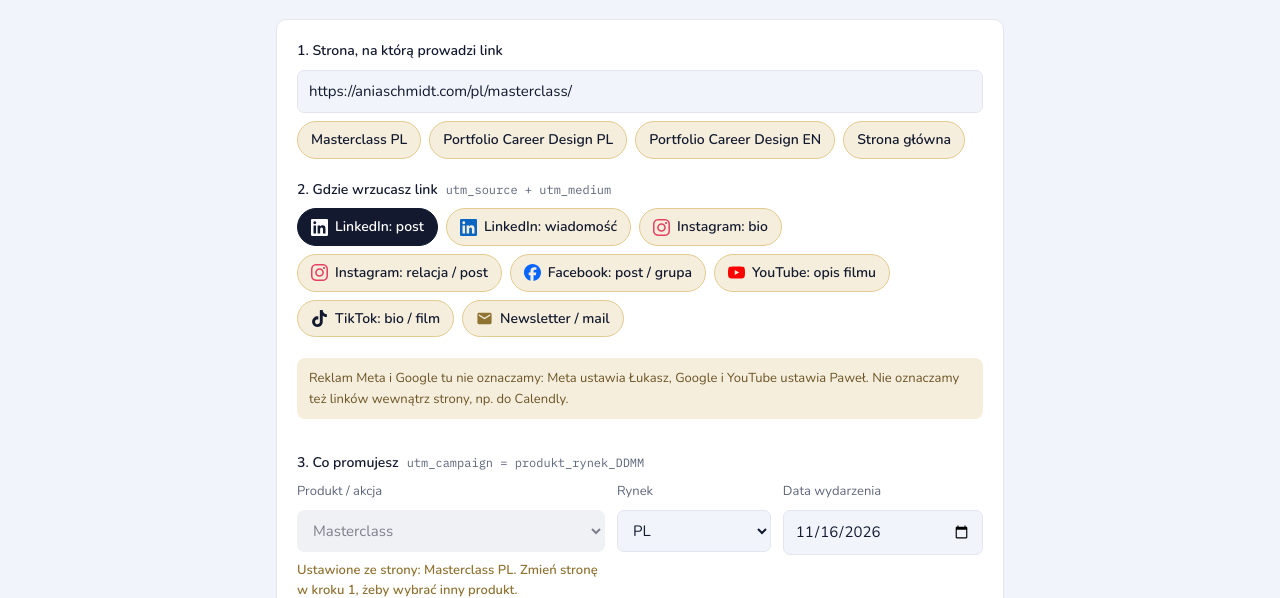
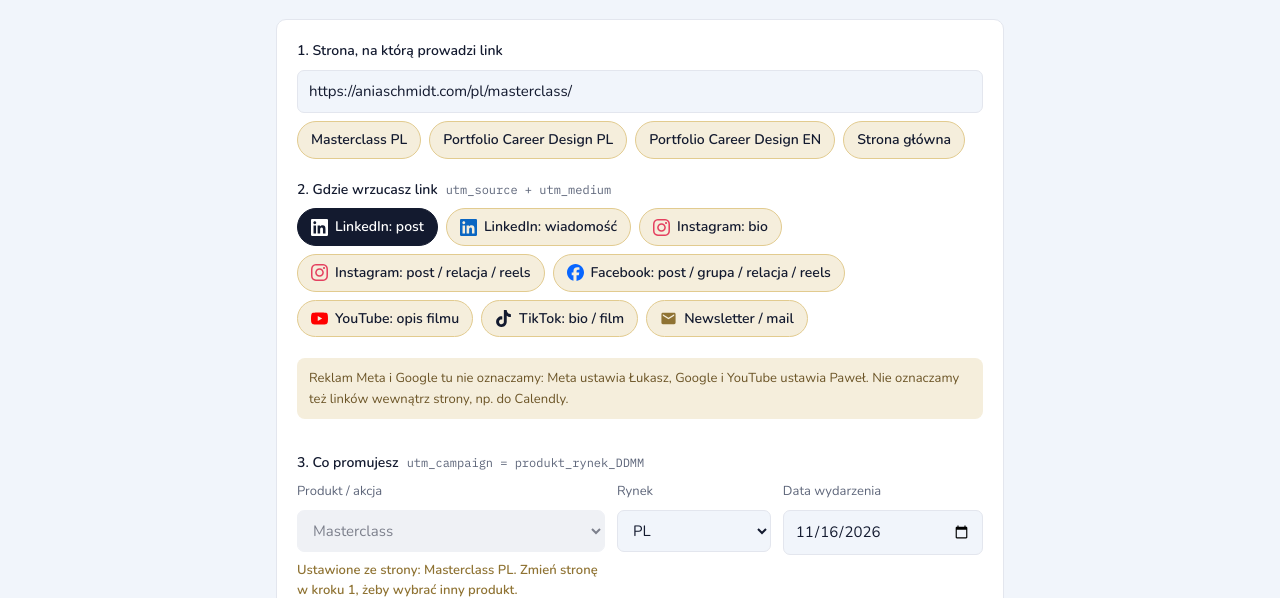
Before and after one commit to somesynergy-cpu/kreator-utm, a plain HTML site: page index.html in a window 1280 px wide. Shown: the part 202-800 px from the top of the page. Drawn offline with nearby package versions, Linux system fonts and the light colour scheme; a web font is replaced by a local one.

Commit message:
Instagram i Facebook: post / relacja / reels (+ grupa)
Co-Authored-By: Claude Opus 5.5 <noreply@anthropic.com>

```diff
--- a/index.html
+++ b/index.html
@@ -229,8 +229,8 @@ const CHANNELS = [
   { id: "li_post", icon: "linkedin", label: "LinkedIn: post", source: "linkedin", medium: "organic_social", hint: "np. post_historia_klientki", prefix: "post_" },
   { id: "li_dm", icon: "linkedin", label: "LinkedIn: wiadomość", source: "linkedin", medium: "organic_social", hint: "np. dm_zaproszenie", prefix: "dm_" },
   { id: "ig_bio", icon: "instagram", label: "Instagram: bio", source: "instagram", medium: "organic_social", hint: "bio", prefix: "bio" },
-  { id: "ig_story", icon: "instagram", label: "Instagram: relacja / post", source: "instagram", medium: "organic_social", hint: "np. story_2611", prefix: "story_" },
-  { id: "fb", icon: "facebook", label: "Facebook: post / grupa", source: "facebook", medium: "organic_social", hint: "np. grupa_kobiety_w_it", prefix: "post_" },
+  { id: "ig_story", icon: "instagram", label: "Instagram: post / relacja / reels", source: "instagram", medium: "organic_social", hint: "np. reels_2611 albo story_2611", prefix: "story_" },
+  { id: "fb", icon: "facebook", label: "Facebook: post / grupa / relacja / reels", source: "facebook", medium: "organic_social", hint: "np. grupa_kobiety_w_it albo reels_2611", prefix: "post_" },
   { id: "yt", icon: "youtube", label: "YouTube: opis filmu", source: "youtube", medium: "organic_social", hint: "np. film_zmiana_kariery", prefix: "film_" },
   { id: "tt", icon: "tiktok", label: "TikTok: bio / film", source: "tiktok", medium: "organic_social", hint: "np. bio albo film_zmiana_kariery", prefix: "film_" },
   { id: "mail", icon: "mail", label: "Newsletter / mail", source: "newsletter", medium: "email", hint: "np. mail_2611_przypomnienie", prefix: "mail_" }
```
